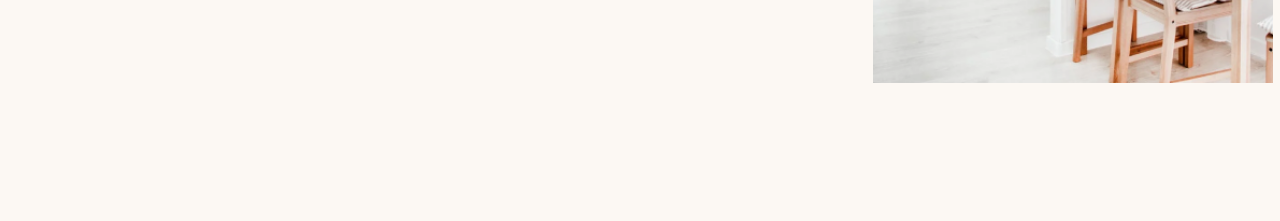
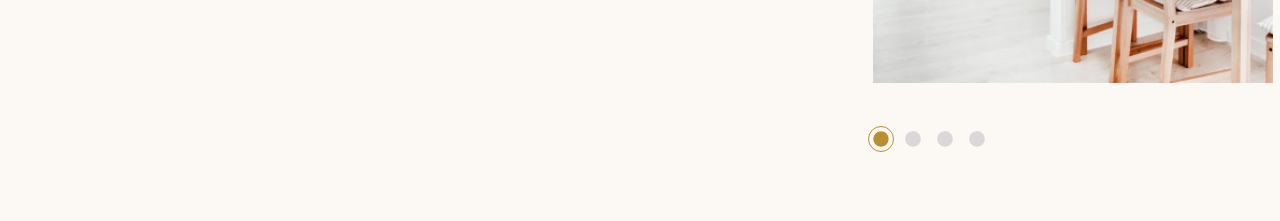
Before and after one commit to Mehakzeeshan/hackathon2, a Next.js app: page / in a window 1280 px wide. Shown: the part 3400-3621 px from the top of the page. Built offline with nearby package versions, Linux system fonts and the light colour scheme.

Commit message:
few changes

```diff
--- a/src/app/components/explore.tsx
+++ b/src/app/components/explore.tsx
@@ -1,4 +1,5 @@
 import Image from "next/image";
+import { FaCircle } from "react-icons/fa";
 
 export default function Explore () {
     return (
@@ -18,6 +19,7 @@ export default function Explore () {
 
                 <div className="ml-5">
                 <Image src="/explore2.png" alt="Living Room" width={400} height={250}/>
+                <p className="flex mt-12 gap-4 text-[#d8d8d8]"><FaCircle className="text-[#b88e2f]    outline outline-1 outline-[#b88e2f] outline-offset-4  rounded-full"/> <FaCircle /> <FaCircle /> <FaCircle /> </p>
 
                 </div>
             </div>
```
